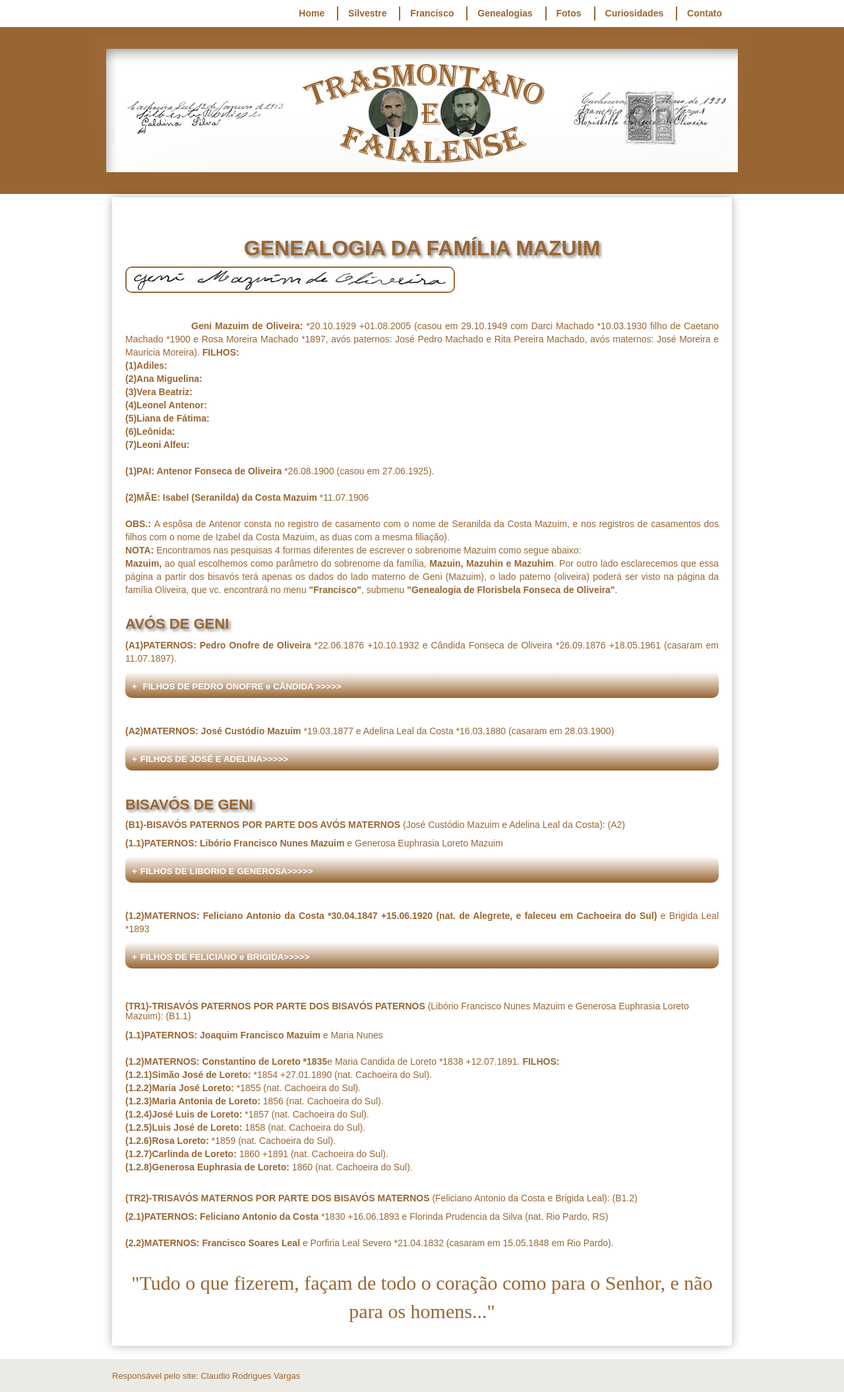
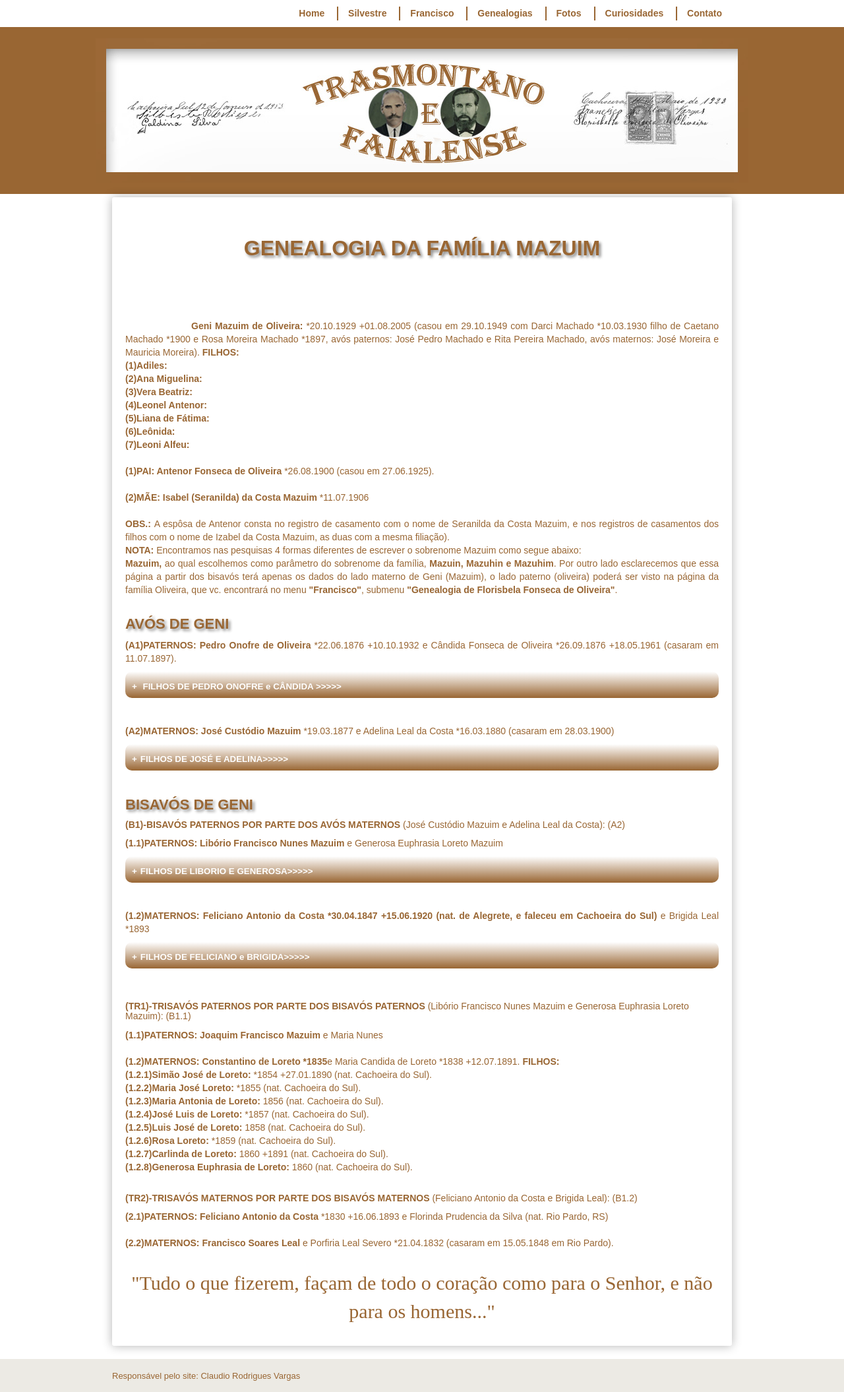
Before and after one commit to claudiovargas1955/claudiovargas1955.github.io, a Jekyll site: the page built from _pages/familia-mazuim.html, in a window 1280 px wide. Shown: the whole page at 66% size. Built offline with Jekyll 4.4.1, drawn with Linux system fonts in a browser that asks for light colours; some web fonts are replaced.

Commit message:
Update familia-mazuim.html

```diff
--- a/_pages/familia-mazuim.html
+++ b/_pages/familia-mazuim.html
@@ -32,9 +32,8 @@ details[open] summary {color:#996633;
       margin-left: 5px;
       }
 
-  .esq1{margin-right:0;
-        margin-left:0px;
-        align: center;
+  .esq1{margin-right: 0px;
+        margin-left:1200px;
         margin-bottom:5px;
         border:#996633 solid 2px;
         border-radius:10px;
```
